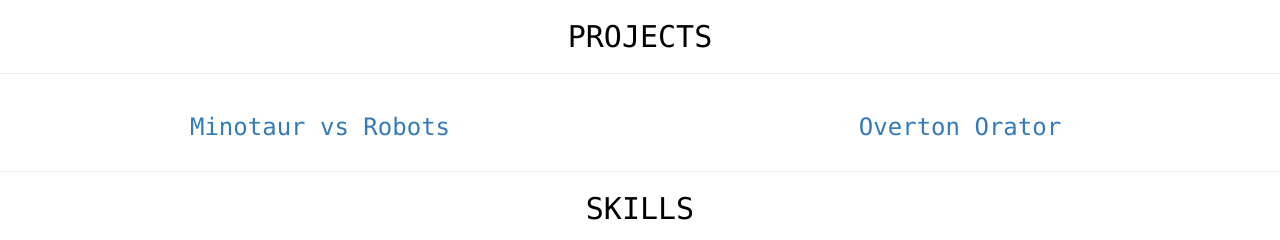
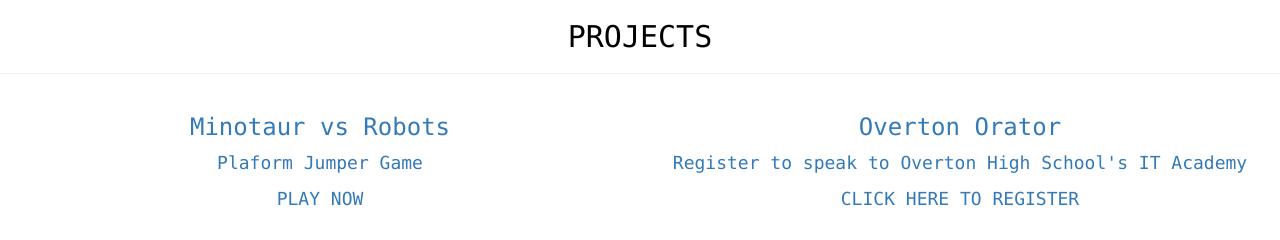
Before and after one commit to ldougher06/portfolio, a website: page src/index.jade in a window 1280 px wide. Shown: the part 712-952 px from the top of the page. Drawn offline with nearby package versions, Linux system fonts and the light colour scheme; files that its build step writes are made by us from their sources.

Commit message:
heroku deploy working

```diff
--- a/src/index.jade
+++ b/src/index.jade
@@ -36,9 +36,13 @@
         .col-md-6.col-sm-6.capstone1
           a(href='http://ldougher06.github.io/capstone-minotaur')
             h3 Minotaur vs Robots
+            p Plaform Jumper Game
+            p PLAY NOW
         .col-md-6.col-sm-6.capstone2
-          a(href='https://github.com/ldougher06/orator')
+          a(href='https://nameless-gorge-7619.herokuapp.com/')
             h3 Overton Orator
+            p Register to speak to Overton High School's IT Academy
+            p CLICK HERE TO REGISTER
       .row.skills
         hr
         h2 SKILLS
```
Also changed, not shown: public/index.html.
